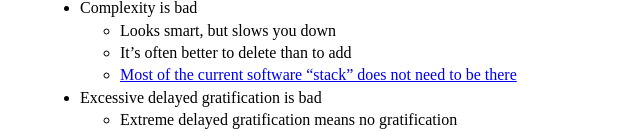
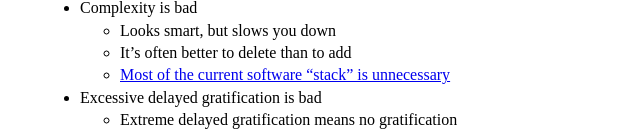
Before and after one commit to matthewkennedy5/website, a plain HTML site: page index.html in a window 1280 px wide. Shown: the part 826-957 px from the top of the page, 275-915 px from the left. Drawn offline with Linux system fonts and the light colour scheme.

Commit message:
Update index.html

```diff
--- a/index.html
+++ b/index.html
@@ -80,8 +80,7 @@
             <ul>
                 <li>Looks smart, but slows you down</li>
                 <li>It’s often better to delete than to add</li>
-                <li> <a href="https://www.youtube.com/watch?v=IAiLHPwDCik">Most of the current software “stack” does not
-                        need to be there</a></li>
+                <li> <a href="https://www.youtube.com/watch?v=IAiLHPwDCik">Most of the current software “stack” is unnecessary</a></li>
             </ul>
         </li>
         <li>Excessive delayed gratification is bad
```
